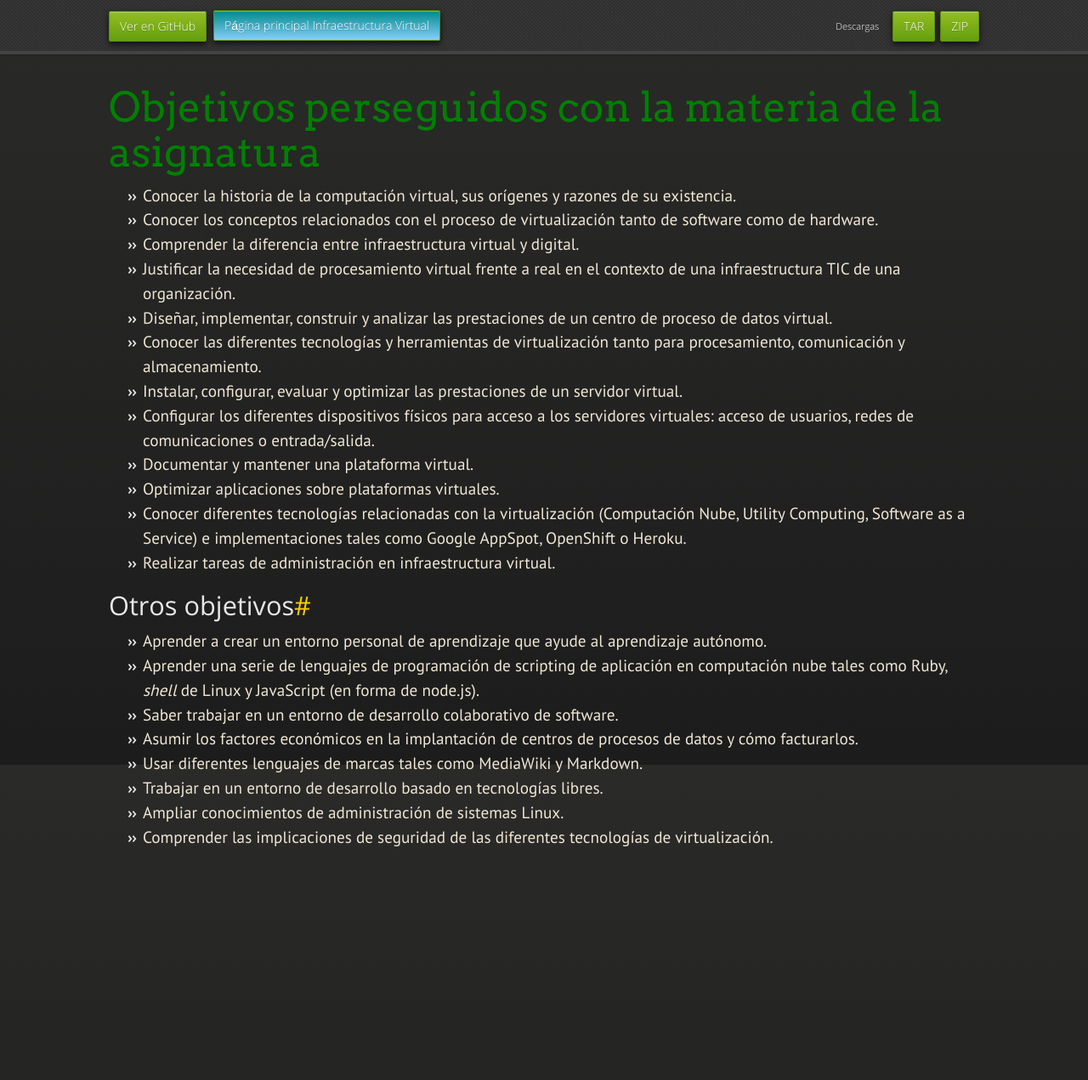
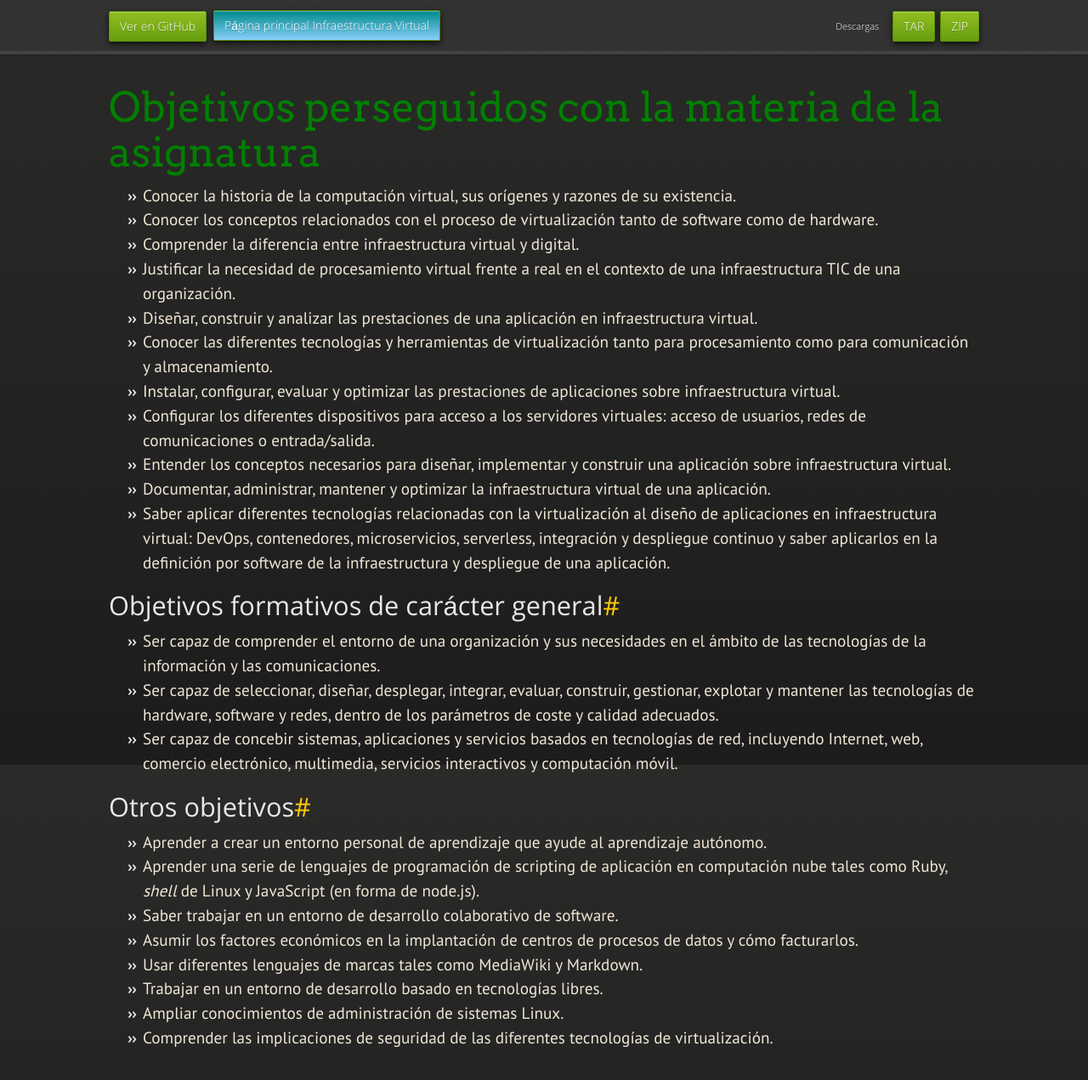
Before and after one commit to JJ/IV, a Jekyll site: the page built from documentos/objetivos.md, in a window 1280 px wide and 1346 px high. Shown: the top 1271 px of the window at 85% size. Built offline with Jekyll 4.4.1, drawn with Linux system fonts in a browser that asks for light colours; nearby versions of some CDN libraries; some web fonts are replaced; our own code applies the rules of GitHub Pages for plain Markdown files.

Commit message:
Sync documentos/objetivos.md de master a gh-pages

```diff
--- a/documentos/objetivos.md
+++ b/documentos/objetivos.md
@@ -1,37 +1,61 @@
 ---
 layout: index
 
+
 ---
+# Objetivos perseguidos con la materia de la asignatura
 
-Objetivos perseguidos con la materia de la asignatura
-================
+- Conocer la historia de la computación virtual, sus orígenes y
+  razones de su existencia.
+- Conocer los conceptos relacionados con el proceso de virtualización
+  tanto de software como de hardware.
+- Comprender la diferencia entre infraestructura virtual y digital.
+- Justificar la necesidad de procesamiento virtual frente a real en el
+  contexto de una infraestructura TIC de una organización.
+- Diseñar, construir y analizar las prestaciones de una aplicación en
+  infraestructura virtual.
+- Conocer las diferentes tecnologías y herramientas de virtualización
+  tanto para procesamiento como para comunicación y almacenamiento.
+- Instalar, configurar, evaluar y optimizar las prestaciones de
+  aplicaciones sobre infraestructura virtual.
+- Configurar los diferentes dispositivos para acceso a los servidores
+  virtuales: acceso de usuarios, redes de comunicaciones o
+  entrada/salida.
+- Entender los conceptos necesarios para diseñar, implementar y
+  construir una aplicación sobre infraestructura virtual.
+- Documentar, administrar, mantener y optimizar la infraestructura
+  virtual de una aplicación.
+- Saber aplicar diferentes tecnologías relacionadas con la
+  virtualización al diseño de aplicaciones en infraestructura virtual:
+  DevOps, contenedores, microservicios, serverless, integración y
+  despliegue continuo y saber aplicarlos en la definición por software
+  de la infraestructura y despliegue de una aplicación.
 
-* Conocer la historia de la computación virtual, sus orígenes y razones de su existencia.
-* Conocer los conceptos relacionados con el proceso de virtualización tanto de software como de hardware.
-* Comprender la diferencia entre infraestructura virtual y digital.
-* Justificar la necesidad de procesamiento virtual frente a real en el contexto de una infraestructura TIC de una organización.
-* Diseñar, implementar, construir y analizar las prestaciones de un centro de proceso de datos virtual.
-* Conocer las diferentes tecnologías y herramientas de virtualización tanto para procesamiento, comunicación y almacenamiento.
-* Instalar, configurar, evaluar y optimizar las prestaciones de un servidor virtual.
-* Configurar los diferentes dispositivos físicos para acceso a los
-  servidores virtuales: acceso de usuarios, redes de comunicaciones o entrada/salida.
-* Documentar y mantener una plataforma virtual.
-* Optimizar aplicaciones sobre plataformas virtuales.
-* Conocer diferentes tecnologías relacionadas con la virtualización
-  (Computación Nube, Utility Computing, Software as a Service) e
-  implementaciones tales como Google AppSpot, OpenShift o Heroku.
-* Realizar tareas de administración en infraestructura virtual.
+## Objetivos formativos de carácter general
 
-Otros objetivos
----------------
+- Ser capaz de comprender el entorno de una organización y sus
+    necesidades en el ámbito de las tecnologías de la información y
+    las comunicaciones.
+- Ser capaz de seleccionar, diseñar, desplegar, integrar, evaluar,
+    construir, gestionar, explotar y mantener las tecnologías de
+    hardware, software y redes, dentro de los parámetros de coste y
+    calidad adecuados.
+- Ser capaz de concebir sistemas, aplicaciones y servicios basados en
+  tecnologías de red, incluyendo Internet, web, comercio electrónico,
+  multimedia, servicios interactivos y computación móvil.
 
-* Aprender a crear un entorno personal de aprendizaje que ayude al aprendizaje autónomo.
+## Otros objetivos
+
+* Aprender a crear un entorno personal de aprendizaje que ayude al aprendizaje
+  autónomo.
 * Aprender una serie de lenguajes de programación de scripting de
   aplicación en computación nube tales como Ruby, *shell* de Linux y
   JavaScript (en forma de node.js).
 * Saber trabajar en un entorno de desarrollo colaborativo de software.
-* Asumir los factores económicos en la implantación de centros de procesos de datos y cómo facturarlos.
+* Asumir los factores económicos en la implantación de centros de procesos de
+  datos y cómo facturarlos.
 * Usar diferentes lenguajes de marcas tales como MediaWiki y Markdown.
 * Trabajar en un entorno de desarrollo basado en tecnologías libres.
 * Ampliar conocimientos de administración de sistemas Linux.
-* Comprender las implicaciones de seguridad de las diferentes tecnologías de virtualización.
+* Comprender las implicaciones de seguridad de las diferentes tecnologías de
+  virtualización.
```
